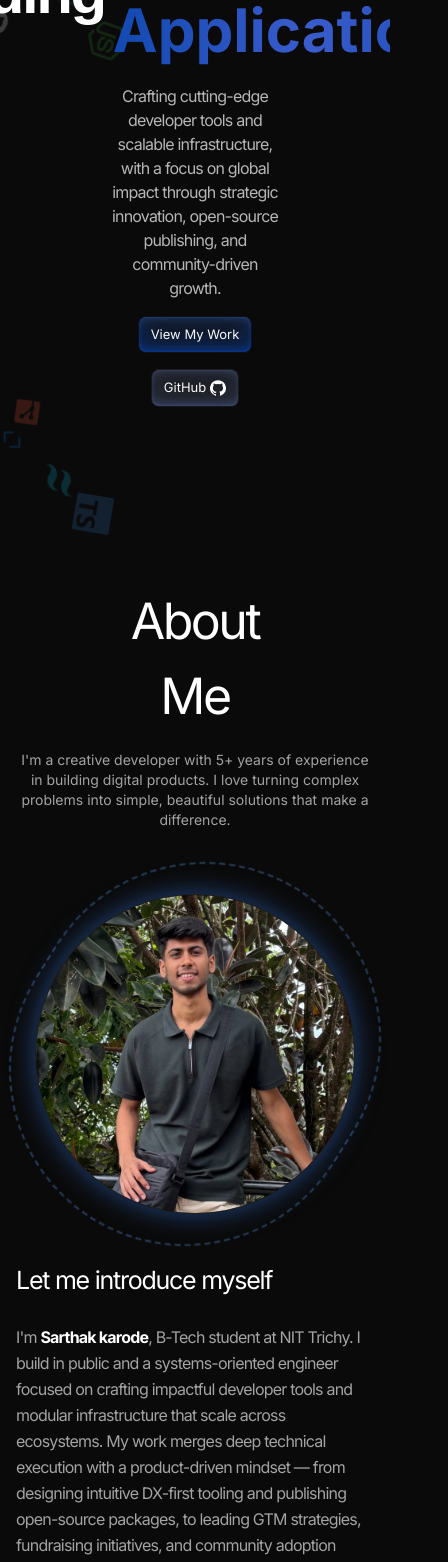
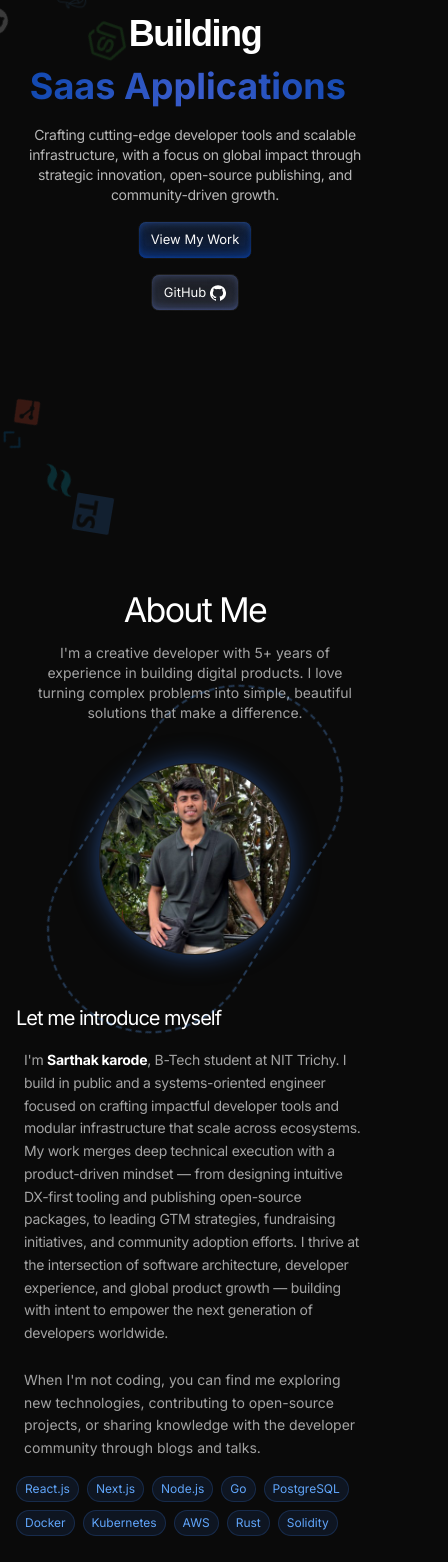
Before and after one commit to sarthakNITT/portfolio-website, a Next.js app: page / in a window 390 px wide. Shown: the part 260-1822 px from the top of the page, 448 px wide, since content can reach past the window. Built offline with nearby package versions, Linux system fonts and the light colour scheme.

Commit message:
responsive

```diff
--- a/components/header.tsx
+++ b/components/header.tsx
@@ -6,8 +6,8 @@ const navItems = [
   { name: "About", href: "#about" },
   { name: "Projects", href: "#projects" },
   { name: "Journey", href: "#journey" },
-  { name: "Coming Soon", href: "#coming-soon" },
-  { name: "Contact", href: "#contact" },
+  { name: "Coming Up", href: "#coming-up" },
+  { name: "Collaborate", href: "#collaborate" },
 ];
 
 export default function Navigation() {
--- a/components/sections/about-section.tsx
+++ b/components/sections/about-section.tsx
@@ -8,7 +8,7 @@ import { Code2, Palette, Rocket, Users } from 'lucide-react';
 
 const AboutSection = () => {
   const ref = useRef(null);
-  const isInView = useInView(ref, { once: true, amount: 0.3 });
+  const isInView = useInView(ref, { once: true, amount: 0.1, margin: '0px 0px -20% 0px' });
 
   const skills = [
     {
@@ -57,11 +57,11 @@ const AboutSection = () => {
           initial="hidden"
           animate={isInView ? "visible" : "hidden"}
         >
-          <motion.div variants={itemVariants} className="text-center mb-16">
-            <h2 className="text-[50px] text-dosis text-white tracking-[-0.05em] text-center pb-4 w-[50%] text-center mx-auto">
+          <motion.div variants={itemVariants} className="text-center mb-10 md:mb-16">
+            <h2 className="text-[34px] sm:text-[42px] md:text-[50px] text-dosis text-white tracking-[-0.05em] text-center pb-2 md:pb-4 max-w-3xl w-full px-2 sm:px-0 mx-auto">
               About Me
             </h2>
-            <p className="text-sm text-dosis text-muted-foreground max-w-3xl mx-auto">
+            <p className="text-sm sm:text-base text-dosis text-muted-foreground max-w-3xl mx-auto px-2 sm:px-0">
               I'm a creative developer with 5+ years of experience in building digital products. I love turning complex problems into simple, beautiful solutions that make a difference.
             </p>
           </motion.div>
@@ -69,34 +69,34 @@ const AboutSection = () => {
           <div className="grid md:grid-cols-2 gap-12 items-center mb-16">
             <motion.div variants={itemVariants}>
               <div className="relative">
-                <div className="w-80 h-80 mx-auto relative overflow-hidden rounded-full glass pulse-glow">
+                <div className="w-48 h-48 sm:w-64 sm:h-64 md:w-80 md:h-80 mx-auto relative overflow-hidden rounded-full glass pulse-glow">
                   <img src="/profile.png" alt="Profile" className="w-full h-full object-cover"/>
                   {/* <div className="absolute inset-0 bg-gradient-to-tr from-blue-400/20 to-purple-600/20 rounded-full" /> */}
                 </div>
                 <motion.div
                   animate={{ rotate: 360 }}
                   transition={{ duration: 20, repeat: Infinity, ease: "linear" }}
-                  className="absolute -inset-4 border-2 border-dashed border-blue-400/30 rounded-full"
+                  className="absolute -inset-2 sm:-inset-3 md:-inset-4 border-2 border-dashed border-blue-400/30 rounded-full"
                 />
               </div>
             </motion.div>
 
-            <motion.div variants={itemVariants} className="space-y-6">
-              <h3 className="tracking-[-0.05em] text-[25px] text-white">Let me introduce myself</h3>
-              <p className="tracking-[-0.05em] pb-4 text-dosis text-muted-foreground leading-relaxed text-muted-foreground max-w-3xl mx-auto">
+            <motion.div variants={itemVariants} className="space-y-4 sm:space-y-6">
+              <h3 className="tracking-[-0.05em] text-[20px] sm:text-[22px] md:text-[25px] text-white">Let me introduce myself</h3>
+              <p className="tracking-[-0.02em] pb-2 sm:pb-4 text-dosis text-muted-foreground leading-relaxed max-w-3xl mx-auto text-sm sm:text-base px-2 sm:px-0">
                 I'm <span className='font-bold text-white'>Sarthak karode</span>, B-Tech student at NIT Trichy. I build in public and a systems-oriented engineer focused on crafting impactful developer tools and modular infrastructure that scale across ecosystems. My work merges deep technical execution with a product-driven mindset — from designing intuitive DX-first tooling and publishing open-source packages, to leading GTM strategies, fundraising initiatives, and community adoption efforts. I thrive at the intersection of software architecture, developer experience, and global product growth — building with intent to empower the next generation of developers worldwide.
               </p>
-              <p className="text-muted-foreground leading-relaxed">
+              <p className="text-muted-foreground leading-relaxed text-sm sm:text-base px-2 sm:px-0">
                 When I'm not coding, you can find me exploring new technologies, contributing to
                 open-source projects, or sharing knowledge with the developer community through
                 blogs and talks.
               </p>
-              <div className="flex flex-wrap gap-3">
+              <div className="flex flex-wrap gap-2 sm:gap-3">
                 {['React.js', 'Next.js', 'Node.js', 'Go', 'PostgreSQL', 'Docker', 'Kubernetes', 'AWS', 'Rust', 'Solidity'].map((tech) => (
                   <motion.span
                     key={tech}
                     whileHover={{ scale: 1.1 }}
-                    className="px-3 py-1 bg-blue-500/10 text-blue-400 rounded-full text-sm border border-blue-500/20"
+                    className="px-2 sm:px-3 py-1 bg-blue-500/10 text-blue-400 rounded-full text-xs sm:text-sm border border-blue-500/20"
                   >
                     {tech}
                   </motion.span>
@@ -105,15 +105,15 @@ const AboutSection = () => {
             </motion.div>
           </div>
 
-          <div className="grid md:grid-cols-2 lg:grid-cols-4 gap-6">
+          <div className="grid sm:grid-cols-2 lg:grid-cols-4 gap-4 sm:gap-6">
             {skills.map((skill, index) => (
               <motion.div key={index} variants={itemVariants}>
                 <Card className="h-full glass border-0 hover:shadow-lg transition-all duration-300 group">
-                  <CardContent className="p-6 text-center">
-                    <h3 className="tracking-[-0.05em] text-center text-white pb-4 w-[50%] text-center mx-auto">
+                  <CardContent className="p-4 sm:p-6 text-center">
+                    <h3 className="tracking-[-0.05em] text-center text-white pb-2 sm:pb-4 w-full mx-auto text-base sm:text-lg">
                       {skill.title}
                     </h3>
-                    <p className="text-sm text-muted-foreground">
+                    <p className="text-xs sm:text-sm text-muted-foreground">
                       {skill.description}
                     </p>
                   </CardContent>
--- a/components/sections/collaborate-section.tsx
+++ b/components/sections/collaborate-section.tsx
@@ -11,7 +11,7 @@ import { Mail, MessageCircle, Phone, MapPin, Send, Github, Linkedin, Twitter } f
 
 const CollaborateSection = () => {
   const ref = useRef(null);
-  const isInView = useInView(ref, { once: true, amount: 0.3 });
+  const isInView = useInView(ref, { once: true, amount: 0.1, margin: '0px 0px -20% 0px' });
 
   const socialLinks = [
     { icon: Github, href: "#", label: "GitHub" },
@@ -56,11 +56,11 @@ const CollaborateSection = () => {
           initial="hidden"
           animate={isInView ? "visible" : "hidden"}
         >
-          <motion.div variants={itemVariants} className="text-center mb-16">
-            <h2 className="tracking-[-0.05em] text-center text-[50px] text-white w-[50%] text-center mx-auto">
+          <motion.div variants={itemVariants} className="text-center mb-10 md:mb-16">
+            <h2 className="tracking-[-0.05em] text-center text-[34px] sm:text-[42px] md:text-[50px] text-white max-w-3xl w-full px-2 sm:px-0 mx-auto">
               Let's Collaborate
             </h2>
-            <p className="tracking-[-0.05em] text-center text-white/70 pb-4 w-[50%] text-center mx-auto">
+            <p className="tracking-[-0.02em] text-center text-white/70 pb-2 md:pb-4 max-w-3xl w-full px-2 sm:px-0 mx-auto text-sm sm:text-base">
               I'm always excited to work on new projects and help bring ideas to life.
               Let's discuss how we can work together to create something amazing.
             </p>
@@ -70,11 +70,11 @@ const CollaborateSection = () => {
             {/* Contact Form */}
             <motion.div variants={itemVariants}>
               <Card className="glass border-0 h-full">
-                <CardContent className="p-8">
-                  <h3 className="text-2xl font-bold mb-6">Send a Message</h3>
+                <CardContent className="p-4 sm:p-8">
+                  <h3 className="text-xl sm:text-2xl font-bold mb-4 sm:mb-6">Send a Message</h3>
 
-                  <form className="space-y-6">
-                    <div className="grid md:grid-cols-2 gap-4">
+                  <form className="space-y-4 sm:space-y-6">
+                    <div className="grid sm:grid-cols-2 gap-4">
                       <div>
                         <label className="block text-sm font-medium mb-2">Name</label>
                         <Input placeholder="Your name" className="glass border-0" />
--- a/components/sections/coming-up-section.tsx
+++ b/components/sections/coming-up-section.tsx
@@ -9,7 +9,7 @@ import { Calendar, Clock, Zap, Target } from 'lucide-react';
 
 const ComingUpSection = () => {
   const ref = useRef(null);
-  const isInView = useInView(ref, { once: true, amount: 0.3 });
+  const isInView = useInView(ref, { once: true, amount: 0.1, margin: '0px 0px -20% 0px' });
 
   const upcomingProjects = [
     {
@@ -67,11 +67,11 @@ const ComingUpSection = () => {
           initial="hidden"
           animate={isInView ? "visible" : "hidden"}
         >
-          <motion.div variants={itemVariants} className="text-center mb-16">
-            <h2 className="tracking-[-0.05em] text-center text-[50px] text-white w-[50%] text-center mx-auto">
+          <motion.div variants={itemVariants} className="text-center mb-10 md:mb-16">
+            <h2 className="tracking-[-0.05em] text-center text-[34px] sm:text-[42px] md:text-[50px] text-white max-w-3xl w-full px-2 sm:px-0 mx-auto">
               Coming Up Next
             </h2>
-            <p className="tracking-[-0.05em] text-center text-white/70 pb-4 w-[50%] text-center mx-auto">
+            <p className="tracking-[-0.02em] text-center text-white/70 pb-2 md:pb-4 max-w-3xl w-full px-2 sm:px-0 mx-auto text-sm sm:text-base">
               Exciting projects and initiatives I'm working on or planning for the near future.
               Stay tuned for updates!
             </p>
@@ -82,11 +82,11 @@ const ComingUpSection = () => {
             {upcomingProjects.map((project, index) => (
               <motion.div key={index} variants={itemVariants}>
                 <Card className="glass border-0 hover:shadow-xl transition-all duration-300 group">
-                  <CardContent className="p-6">
-                    <div className="flex flex-col lg:flex-row lg:items-center gap-6">
+                  <CardContent className="p-4 sm:p-6">
+                    <div className="flex flex-col lg:flex-row lg:items-center gap-4 sm:gap-6">
                       <div className="flex-1">
                         <div className="flex flex-col sm:flex-row sm:items-center sm:justify-between gap-2 mb-3">
-                          <h3 className="text-xl font-bold group-hover:text-blue-400 transition-colors">
+                          <h3 className="text-lg sm:text-xl font-bold group-hover:text-blue-400 transition-colors">
                             {project.title}
                           </h3>
                           <div className="flex items-center gap-2">
@@ -103,7 +103,7 @@ const ComingUpSection = () => {
                           </div>
                         </div>
 
-                        <p className="text-muted-foreground mb-4">
+                        <p className="text-muted-foreground mb-4 text-sm">
                           {project.description}
                         </p>
 
--- a/components/sections/hero-section.tsx
+++ b/components/sections/hero-section.tsx
@@ -197,7 +197,7 @@ export default function HeroSection() {
         </div>
       )}
 
-      <div className="container mx-auto px-6 text-center relative z-20">
+      <div className="container mx-auto px-4 sm:px-6 text-center relative z-20">
         <motion.div
           initial={{ opacity: 0, y: 20 }}
           animate={{ opacity: 1, y: 0 }}
@@ -205,14 +205,14 @@ export default function HeroSection() {
           className="transform-3d"
         >
           <motion.div
-            className="text-3xl md:text-5xl font-bold mb-4 leading-tight flex items-center justify-center gap-2"
+            className="text-2xl sm:text-4xl md:text-5xl font-bold mb-4 leading-tight flex flex-wrap items-center justify-center gap-2"
             initial={{ opacity: 0, y: 20, rotateX: -15 }}
             animate={{ opacity: 1, y: 0, rotateX: 0 }}
             transition={{ duration: 1, delay: 0.2 }}
           >
 
-            <span className="font-dosis text-[60px] tracking-[-0.04em] leading-[1.3em] text-white">Building</span>
-            <div className="text-transparent text-[60px] bg-clip-text bg-gradient-to-r from-[#1249B0] via-[#3A5CCC] to-[#1249B0]">
+            <span className="font-dosis text-[36px] sm:text-[48px] md:text-[60px] tracking-[-0.04em] leading-[1.2em] text-white">Building</span>
+            <div className="text-transparent text-[36px] sm:text-[48px] md:text-[60px] bg-clip-text bg-gradient-to-r from-[#1249B0] via-[#3A5CCC] to-[#1249B0]">
               <Typewriter
                 options={{
                   strings: [
@@ -232,7 +232,7 @@ export default function HeroSection() {
             </div>
           </motion.div>
           <motion.p
-            className="tracking-[-0.05em] text-center text-white/70 pb-4 w-[50%] text-center mx-auto"
+            className="tracking-[-0.02em] text-center text-white/70 pb-4 max-w-[48rem] w-full px-2 sm:px-0 text-center mx-auto text-sm sm:text-base"
             initial={{ opacity: 0, y: 20, rotateX: -10 }}
             animate={{ opacity: 1, y: 0, rotateX: 0 }}
             transition={{ duration: 0.8, delay: 0.8 }}
--- a/components/sections/journey-section.tsx
+++ b/components/sections/journey-section.tsx
@@ -9,7 +9,7 @@ import { MapPin, Calendar, Briefcase, GraduationCap } from 'lucide-react';
 
 const JourneySection = () => {
   const ref = useRef(null);
-  const isInView = useInView(ref, { once: true, amount: 0.2 });
+  const isInView = useInView(ref, { once: true, amount: 0.1, margin: '0px 0px -20% 0px' });
 
   const journeySteps = [
     {
@@ -122,19 +122,19 @@ const JourneySection = () => {
           initial="hidden"
           animate={isInView ? "visible" : "hidden"}
         >
-          <motion.div variants={itemVariants} className="text-center mb-16">
-            <h2 className="tracking-[-0.05em] text-center text-[50px] text-white w-[50%] text-center mx-auto">
+          <motion.div variants={itemVariants} className="text-center mb-10 md:mb-16">
+            <h2 className="tracking-[-0.05em] text-center text-[34px] sm:text-[42px] md:text-[50px] text-white max-w-3xl w-full px-2 sm:px-0 mx-auto">
               My Journey
             </h2>
-            <p className="tracking-[-0.05em] text-center text-white/70 pb-4 w-[50%] text-center mx-auto">
+            <p className="tracking-[-0.02em] text-center text-white/70 pb-2 md:pb-4 max-w-3xl w-full px-2 sm:px-0 mx-auto text-sm sm:text-base">
               The path that led me to where I am today. Each step has been a learning
               experience that shaped my skills and perspective.
             </p>
           </motion.div>
 
-          <div className="relative">
+            <div className="relative">
             {/* Timeline Line */}
-            <div className="absolute left-8 top-0 bottom-0 w-0.5 bg-muted md:left-1/2 md:transform md:-translate-x-0.5">
+            <div className="absolute left-4 sm:left-8 top-0 bottom-0 w-0.5 bg-muted md:left-1/2 md:transform md:-translate-x-0.5">
               <motion.div
                 variants={lineVariants}
                 className="w-full bg-gradient-to-b from-blue-400 to-purple-600 rounded-full"
@@ -147,20 +147,20 @@ const JourneySection = () => {
                 <motion.div
                   key={index}
                   variants={itemVariants}
-                  className={`relative flex items-center ${
+                  className={`relative flex items-start md:items-center ${
                     index % 2 === 0 ? 'md:flex-row' : 'md:flex-row-reverse'
-                  } flex-col md:gap-8`}
+                  } flex-col gap-4 md:gap-8`}
                 >
                   {/* Timeline Dot */}
                   <motion.div
                     whileHover={{ scale: 1.2 }}
-                    className={`absolute left-8 w-4 h-4 rounded-full bg-gradient-to-r ${step.color} border-4 border-background z-10 md:left-1/2 md:transform md:-translate-x-1/2`}
+                    className={`absolute left-4 sm:left-8 w-3 h-3 sm:w-4 sm:h-4 rounded-full bg-gradient-to-r ${step.color} border-4 border-background z-10 md:left-1/2 md:transform md:-translate-x-1/2`}
                   />
 
                   {/* Content Card */}
-                  <div className={`w-full md:w-5/12 ml-20 md:ml-0 ${index % 2 === 0 ? '' : 'md:mr-0'}`}>
+                  <div className={`w-full md:w-5/12 pl-12 sm:pl-20 md:pl-0 ${index % 2 === 0 ? '' : 'md:mr-0'}`}>
                     <Card className="glass border-0 hover:shadow-xl transition-all duration-300 group">
-                      <CardContent className="p-6">
+                      <CardContent className="p-4 sm:p-6">
                         <div className="flex items-start gap-4">
                           <div className="flex-1">
                             <div className="flex items-center gap-2 mb-2">
@@ -172,16 +172,16 @@ const JourneySection = () => {
                               </Badge>
                             </div>
 
-                            <h3 className="text-lg font-bold mb-1 group-hover:text-blue-400 transition-colors">
+                            <h3 className="text-base sm:text-lg font-bold mb-1 group-hover:text-blue-400 transition-colors">
                               {step.title}
                             </h3>
 
                             <div className="flex items-center gap-1 text-muted-foreground mb-3">
                               <MapPin className="h-4 w-4" />
-                              <span className="text-sm">{step.company}</span>
+                              <span className="text-xs sm:text-sm">{step.company}</span>
                             </div>
 
-                            <p className="text-muted-foreground text-sm mb-4">
+                            <p className="text-muted-foreground text-xs sm:text-sm mb-4">
                               {step.description}
                             </p>
 
@@ -190,7 +190,7 @@ const JourneySection = () => {
                                 <motion.span
                                   key={skillIndex}
                                   whileHover={{ scale: 1.05 }}
-                                  className="px-2 py-1 bg-blue-500/10 text-blue-400 rounded text-xs border border-blue-500/20"
+                                  className="px-2 py-1 bg-blue-500/10 text-blue-400 rounded text-[10px] sm:text-xs border border-blue-500/20"
                                 >
                                   {skill}
                                 </motion.span>
--- a/components/sections/projects-section.tsx
+++ b/components/sections/projects-section.tsx
@@ -9,7 +9,7 @@ import { ExternalLink, Github } from 'lucide-react';
 
 const ProjectsSection = () => {
   const ref = useRef(null);
-  const isInView = useInView(ref, { once: true, amount: 0.2 });
+  const isInView = useInView(ref, { once: true, amount: 0.1, margin: '0px 0px -20% 0px' });
 
   const projects = [
     {
@@ -107,12 +107,12 @@ const ProjectsSection = () => {
           animate={isInView ? "visible" : "hidden"}
         >
           <motion.div variants={itemVariants} className="text-center mb-8">
-            <h2 className="tracking-[-0.05em] text-center text-[50px] text-white w-[50%] text-center mx-auto">
+            <h2 className="tracking-[-0.05em] text-center text-[34px] sm:text-[42px] md:text-[50px] text-white max-w-3xl w-full px-2 sm:px-0 mx-auto">
               My Projects
             </h2>
           </motion.div>
 
-          <div className="grid md:grid-cols-3 gap-8">
+          <div className="grid sm:grid-cols-2 md:grid-cols-3 gap-6 md:gap-8">
             {projects.map((project, index) => (
               <motion.div key={index} variants={itemVariants}>
                 <Card className="h-full glass border-0 overflow-hidden group hover:shadow-xl transition-all duration-300">
@@ -120,7 +120,7 @@ const ProjectsSection = () => {
                     <img
                       src={project.image}
                       alt={project.title}
-                      className="w-full h-48 object-cover transition-transform duration-300 group-hover:scale-110"
+                      className="w-full h-40 sm:h-48 object-cover transition-transform duration-300 group-hover:scale-110"
                     />
                     <div className="absolute inset-0 bg-gradient-to-t from-black/50 to-transparent opacity-0 group-hover:opacity-100 transition-opacity duration-300" />
                     <div className="absolute top-4 right-4 flex gap-2 opacity-0 group-hover:opacity-100 transition-opacity duration-300">
```
